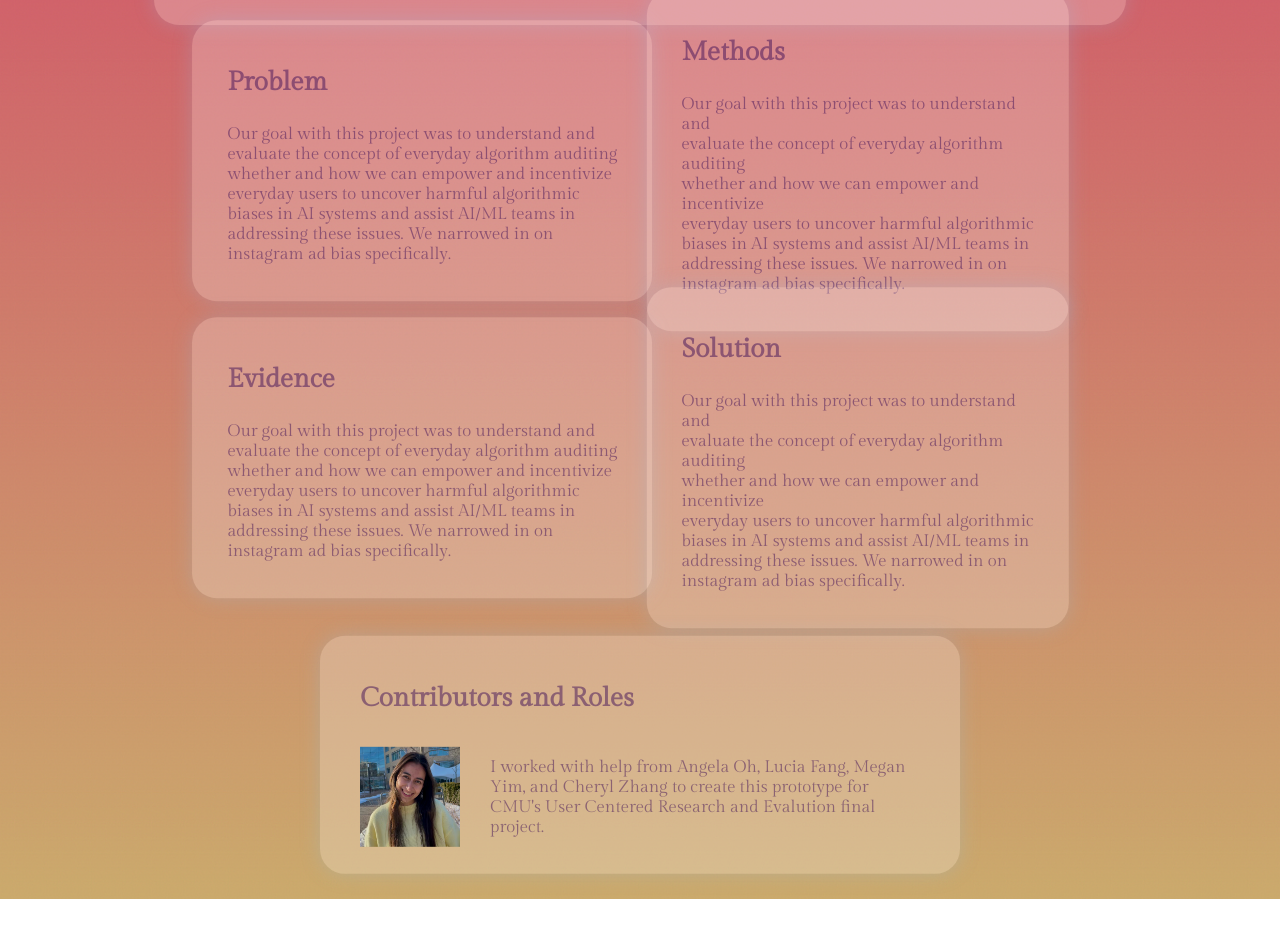
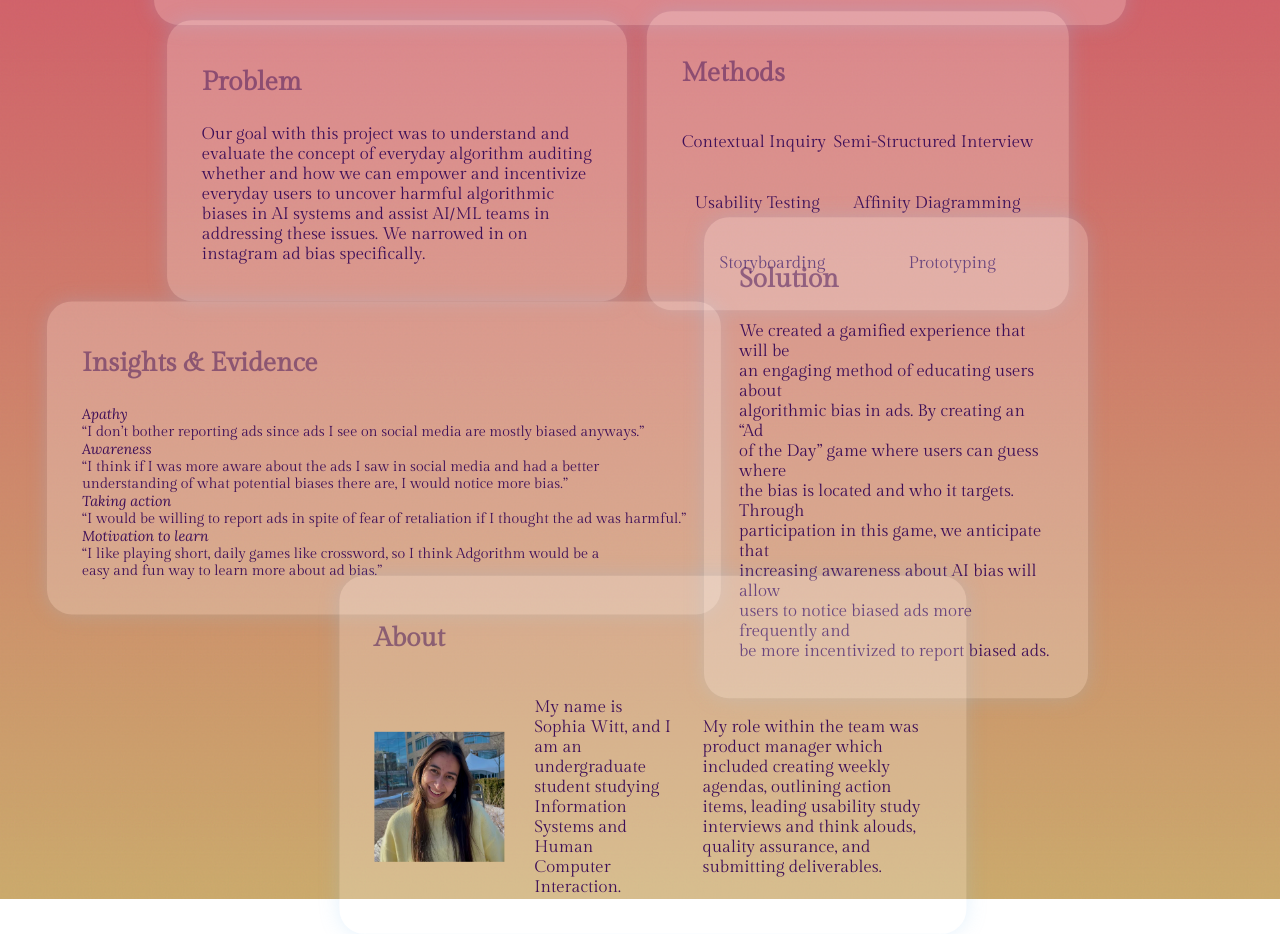
Before and after one commit to sophiajwitt/Adgolrithm, a plain HTML site: page index.html in a window 1280 px wide. Shown: the part 582-1516 px from the top of the page. Before the commit the page ends 1485 px from the top, so only its background shows below. Drawn offline with Linux system fonts and the light colour scheme.

Commit message:
finished

```diff
--- a/css/style.css
+++ b/css/style.css
@@ -20,7 +20,7 @@ html, body {
 #linkedin {
     position: fixed;
     top: 3%;
-    left: 87%;
+    left: 88%;
     opacity: 0.5;
 
 }
@@ -72,7 +72,7 @@ h3 {
 }
 
 .box {
-    flex-grow: 3;
+    flex-grow: 5;
 }
 
 .container2 {
@@ -86,7 +86,7 @@ h3 {
 .problem {
     position:absolute;
     top: 50%;
-    left: 33%;
+    left: 31%;
     transform: translate(-50%, -50%);
     background: #ffffff3b;
     padding: 20px 35px;
@@ -113,7 +113,7 @@ h3 {
 .evidence {
     position:absolute;
     top: 70%;
-    left: 33%;
+    left: 30%;
     transform: translate(-50%, -50%);
     background: #ffffff3b;
     padding: 20px 35px;
@@ -126,7 +126,7 @@ h3 {
 .solution {
     position:absolute;
     top: 70%;
-    left: 67%;
+    left: 70%;
     transform: translate(-50%, -50%);
     background: #ffffff3b;
     padding: 20px 35px;
@@ -140,10 +140,10 @@ h3 {
 .roles {
     position:absolute;
     top: 90%;
-    left: 50%;
+    left: 51%;
     transform: translate(-50%, -50%);
     background: #ffffff3b;
-    padding: 20px 40px;
+    padding: 20px 35px;
     font-family: 'Gilda Display', serif;
     display: flex;
     flex-direction:column;
@@ -156,5 +156,22 @@ h3 {
 p {
     font-family: 'Gilda Display', serif;
     font-size: .7em;
-    color:rgba(63, 15, 88, 0.5);
+    color:rgb(62, 15, 88);
 }
+
+span {
+    font-family: 'Lora', serif;
+    font-size: 1em;
+}
+
+.quotes {
+    font-size: .6em;
+}
+
+.method-flex {
+    display:flex;
+    justify-content: space-around;
+    flex-wrap: wrap;
+    gap: 7px;
+
+}
--- a/index.html
+++ b/index.html
@@ -21,6 +21,7 @@
             </a>
             <h1>Adgolrithm</h1>
             <h2>A gamefied ad bias auditing experience</h2>
+            <div class="flex">
             <div class="info">
                 <h3>Low Fidelity Prototype</h3>
                 <div class="prototype">
@@ -43,46 +44,58 @@
                 </div>
                 <div class="methods">
                     <h3>Methods</h3>
-                    <p>Our goal with this project was to understand and <br>
-                        evaluate the concept of everyday algorithm auditing<br>
-                        whether and how we can empower and incentivize <br>
-                        everyday users to uncover harmful algorithmic <br>
-                        biases in AI systems and assist AI/ML teams in <br>
-                        addressing these issues. We narrowed in on<br>
-                        instagram ad bias specifically.</p>
+                    <div class="method-flex">
+                    <p>Contextual Inquiry</p>
+                    <p>Semi-Structured Interview</p>
+                    <p>Usability Testing</p>
+                    <p>Affinity Diagramming</p>
+                    <p>Storyboarding</p>
+                    <p>Prototyping</p>
+                    </div>
                 </div>
                 <div class="evidence">
-                    <h3>Evidence</h3>
-                    <p>Our goal with this project was to understand and <br>
-                        evaluate the concept of everyday algorithm auditing<br>
-                        whether and how we can empower and incentivize <br>
-                        everyday users to uncover harmful algorithmic <br>
-                        biases in AI systems and assist AI/ML teams in <br>
-                        addressing these issues. We narrowed in on<br>
-                        instagram ad bias specifically.</p>
+                    <h3>Insights & Evidence</h3>
+                    <p class="quotes"> <span>Apathy</span> <br>
+                        “I don’t bother reporting ads since ads I see on social media are mostly biased anyways.” <br>
+                        <span>Awareness </span> <br>
+                        “I think if I was more aware about the ads I saw in social media and had a better <br>
+                        understanding of what potential biases there are, I would notice more bias.”<br>
+                        <span>Taking action</span> <br>
+                       “I would be willing to report ads in spite of fear of retaliation if I thought the ad was harmful.”<br>
+                       <span>Motivation to learn</span> <br>
+                        “I like playing short, daily games like crossword, so I think Adgorithm would be a <br>
+                        easy and fun way to learn more about ad bias.”
+                        </p>
                 </div>
                 <div class="solution">
                     <h3>Solution</h3>
-                    <p>Our goal with this project was to understand and <br>
-                        evaluate the concept of everyday algorithm auditing<br>
-                        whether and how we can empower and incentivize <br>
-                        everyday users to uncover harmful algorithmic <br>
-                        biases in AI systems and assist AI/ML teams in <br>
-                        addressing these issues. We narrowed in on<br>
-                        instagram ad bias specifically.</p>
+                    <p>We created a gamified experience that will be <br>
+                        an engaging method of educating users about <br>
+                        algorithmic bias in ads. By creating an “Ad <br>
+                        of the Day” game where users can guess where <br>
+                        the bias is located and who it targets. Through <br>
+                        participation in this game, we anticipate that <br>
+                        increasing awareness about AI bias will allow <br>
+                        users to notice biased ads more frequently and <br>
+                        be more incentivized to report biased ads.
+
                 </div>
                 <div class="roles">
-                    <h3>Contributors and Roles</h3>
+                    <h3>About</h3>
                     <div class="container2">
-                    <img src="images/headshot.png" alt="photo of Sophia" width="100px" height="100px">
+                    <img src="images/headshot.png" alt="photo of Sophia" width="130px" height="130px">
+                    <p>My name is Sophia Witt, and I am an undergraduate student
+                        studying Information Systems and Human Computer Interaction.
+                    </p>
                     <p class="box">
-                        I worked with help from Angela Oh, Lucia Fang,
-                        Megan Yim, and Cheryl Zhang to create this
-                        prototype for CMU's User Centered Research
-                        and Evalution final project.
+                        My role within the team was product manager which
+                        included creating weekly agendas, outlining action items,
+                        leading usability study interviews and think alouds, quality
+                        assurance, and submitting deliverables.
                     </p>
                     </div>
                 </div>
+            </div>
         </div>
     </body>
 </html>
```
Also changed, not shown: 1 other file.
